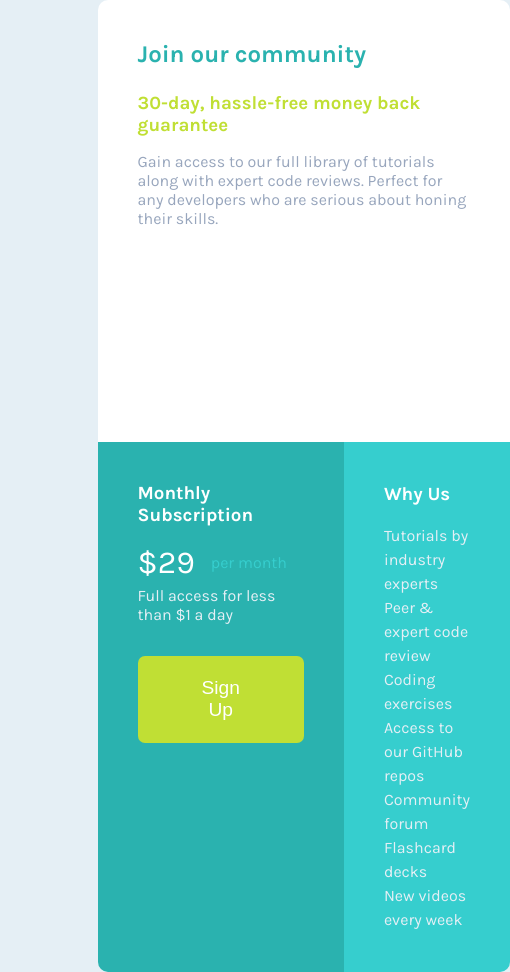
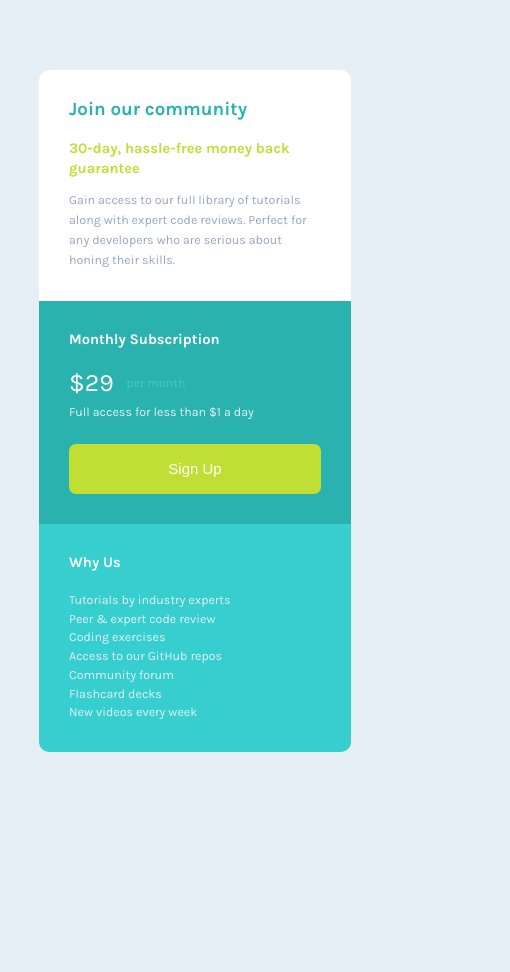
Before and after one commit to Cristiano-Monteiro/Frontend-Mentor-Single-price-grid-component-solution, a plain HTML site: page index.html in a window 390 px wide. Shown: the whole page, 510 px wide, since content can reach past the window. After the commit the page ends 844 px from the top, so only its background shows below. Drawn offline with Linux system fonts and the light colour scheme.

Commit message:
Starting the mobile-first design - 1

```diff
--- a/src/css/style.css
+++ b/src/css/style.css
@@ -19,34 +19,55 @@ html{
     --Light-Gray: hsl(204, 43%, 93%);
     --Grayish-Blue: hsl(218, 22%, 67%);
 
-    font-size: 1rem;
+    font-size: .78rem;
 }
 
 body{
     background-color: var(--Light-Gray);
-    display: flex;
     height: 100vh;
 }
 
 main{
-    width: 50vw;
+    width: 80vw;
     display: grid;
     grid-template-areas:
         'box-1 box-1'
-        'box-2 box-3';
+        'box-2 box-2'
+        'box-3 box-3';
     grid-auto-columns: 1fr;
-    grid-template-rows: 1fr 1.2fr;
+    grid-template-rows: 1fr;
     margin: auto;
 }
 
+/* === All Sections === */
+
 main .presentationMessage, main .subscription, main .aboutPageContent{
-    padding: 40px;
+    padding: 30px;
 }
+
+main .subscription,
+.subscription button,
+.aboutPageContent h3,
+.subscription span{
+    color: white;
+}
+
+.subscription h3, .aboutPageContent h3{
+    margin-bottom: 18px;
+}
+
+.subscription p, .aboutPageContent p{
+    color: var(--Light-Gray);
+}
+
+/* === .presentationMessage === */
 
 main .presentationMessage{
     background-color: white;
     border-radius: 10px 10px 0px 0px;
     grid-area: box-1;
+    line-height: 1.6rem;
+    margin-top: 70px;
 }
 
 .presentationMessage h1{
@@ -63,27 +84,13 @@ main .presentationMessage{
     color: var(--Grayish-Blue);
 }
 
-main .subscription,
-.subscription button,
-.aboutPageContent h3,
-.subscription span{
-    color: white;
-}
-
-.subscription h3, .aboutPageContent h3{
-    margin-bottom: 18px;
-}
+/* === .subscription === */
 
 main .subscription{
     background-color: var(--cyan);
     grid-area: box-2;
-    border-radius: 0px 0px 0px 10px;
+    border-radius: 0px;
 }
-
-.subscription p, .aboutPageContent p{
-    color: var(--Light-Gray);
-}
-
 
 .subscription button{
     background-color: var(--Bright-Yellow);
@@ -107,12 +114,18 @@ main .subscription{
     color: var(--cyanV2);
 }
 
+/* === .aboutPageContent === */
+
 main .aboutPageContent{
     background-color: var(--cyanV2);
     grid-area: box-3;
-    border-radius: 0px 0px 10px 0px;
+    border-radius: 0px 0px 10px 10px;
     line-height: 1.5rem;
+    margin-bottom: 70px;
 }
+
+
+
 
 /* @media screen and (max-width: 980px) {
     main{
```
